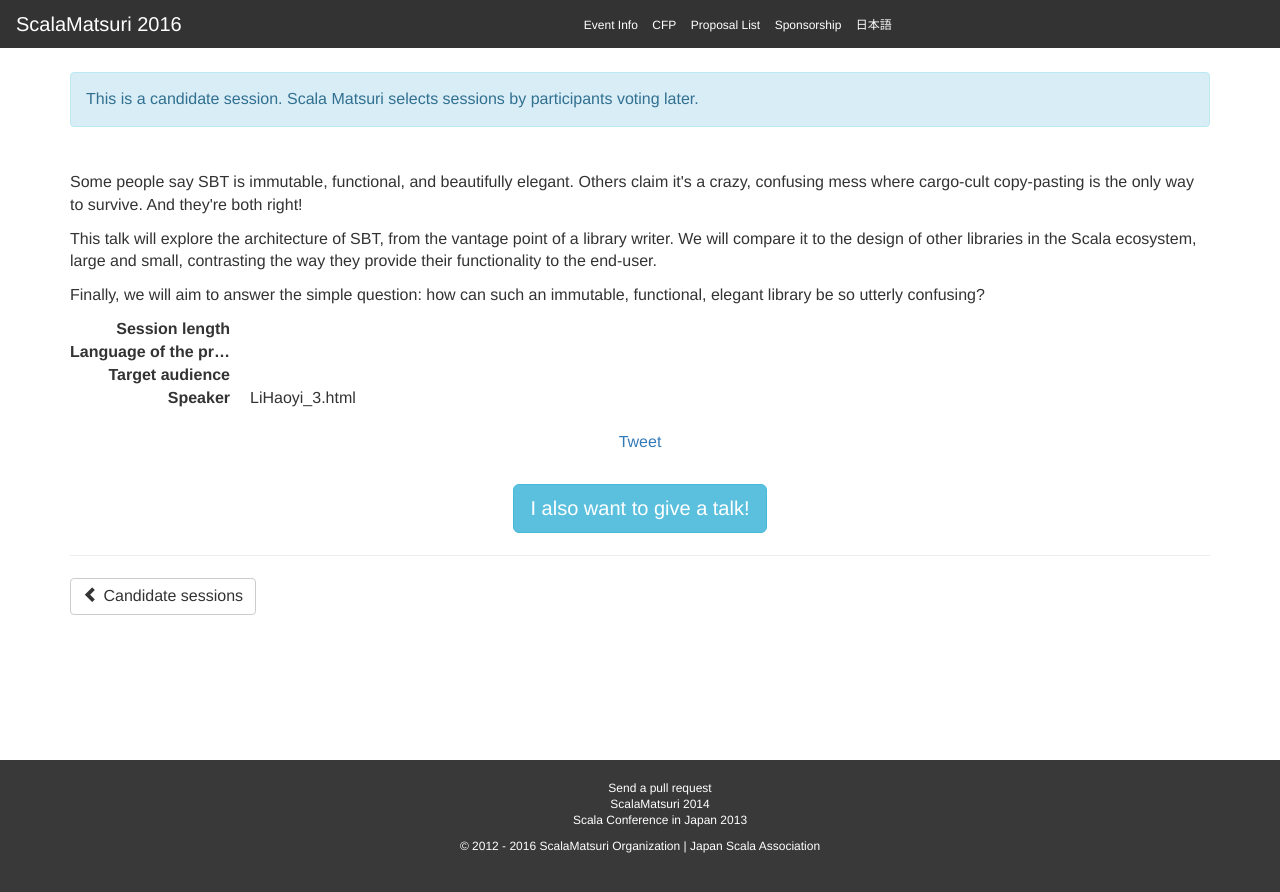
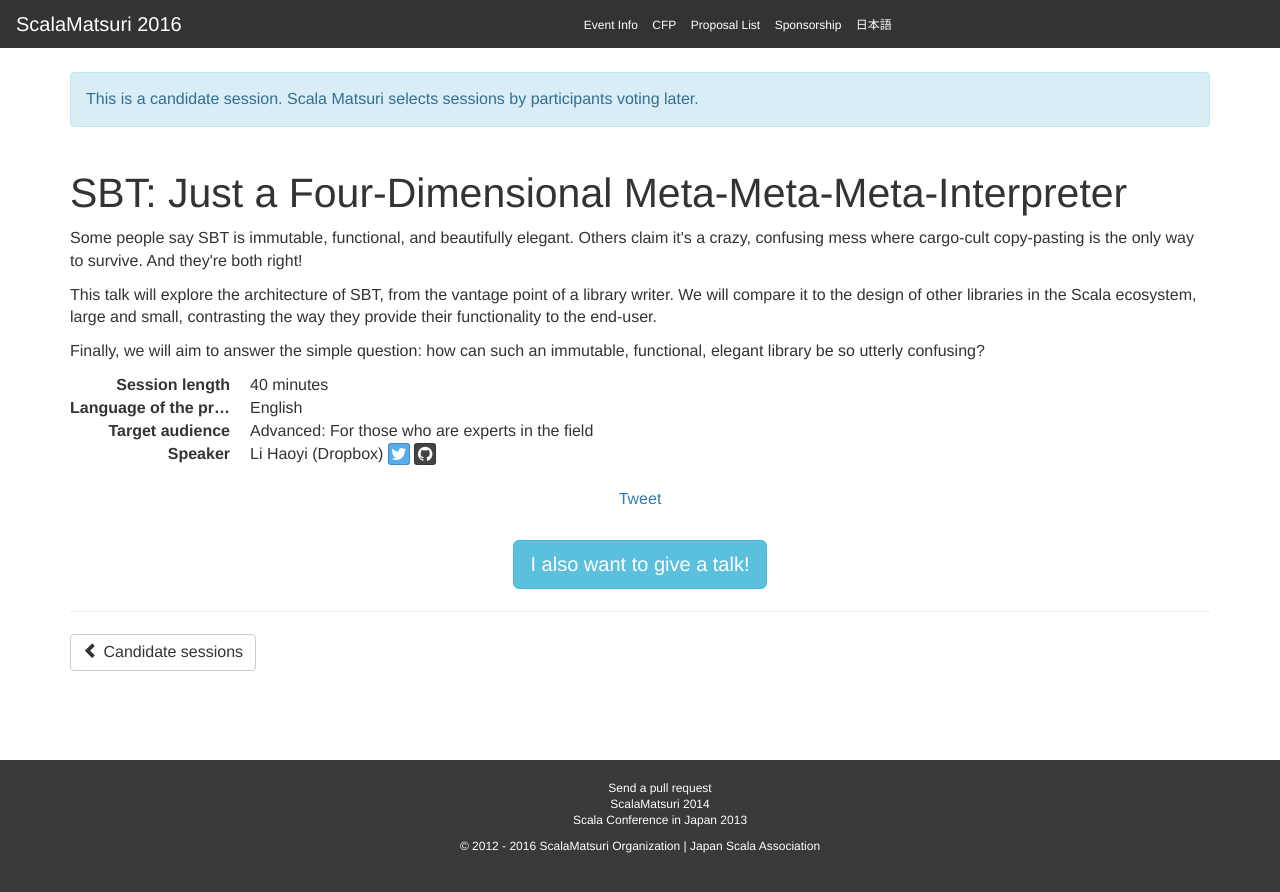
Before and after one commit to scalajp/2016.scalamatsuri.org, a Jekyll site: the page built from _candidates_en/LiHaoyi_3.html, in a window 1280 px wide. Shown: the top 892 px of the page. Built offline with Jekyll 4.4.1, drawn with Linux system fonts in a browser that asks for light colours; nearby versions of some CDN libraries; comment, search, counter and statistics services are not loaded.

Commit message:
Update LiHaoyi_3.html

```diff
--- a/_candidates_en/LiHaoyi_3.html
+++ b/_candidates_en/LiHaoyi_3.html
@@ -1,6 +1,6 @@
 ---
 name: Li Haoyi
-title: SBT: Just a Four-Dimensional Meta-Meta-Meta-Interpreter
+title: "SBT: Just a Four-Dimensional Meta-Meta-Meta-Interpreter"
 length: 40
 audience: Advanced
 language: English
```
